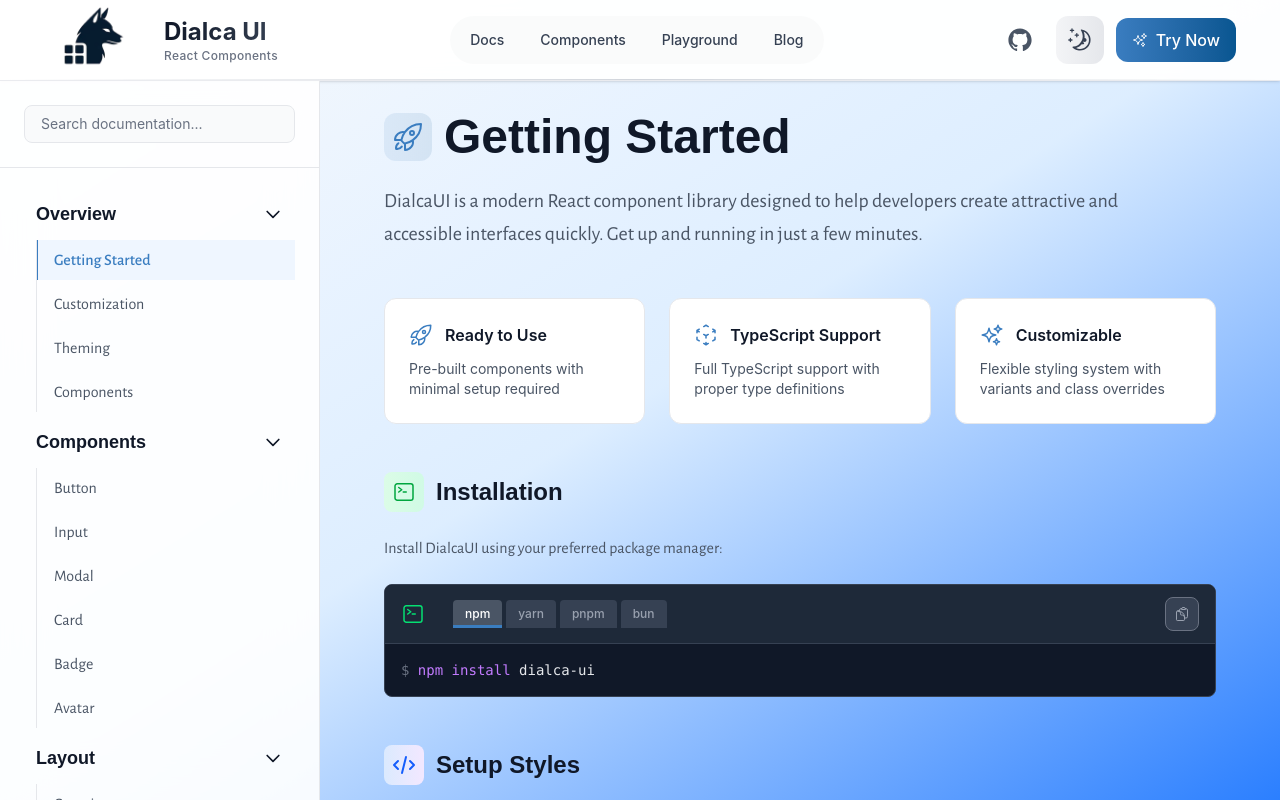
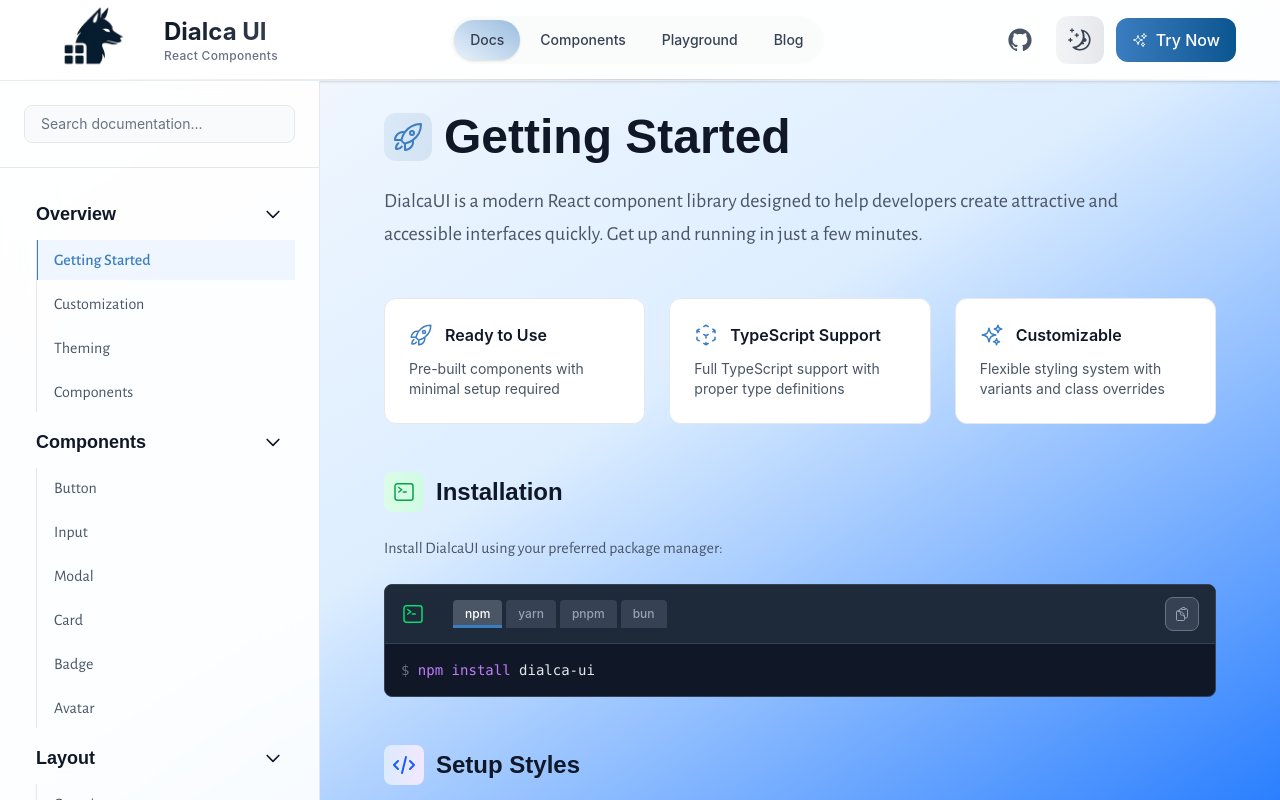
Before and after one commit to Diego17cp/dialca-ui, a React (Vite) app in the folder web/: page /docs/overview/getting-started in a window 1280 px wide. Built offline with nearby package versions, Linux system fonts and the light colour scheme; a web font is replaced by a local one.

Commit message:
fix: update Components link to correct path and enhance navigation with NavLink

```diff
--- a/web/src/app/layouts/components/Header.tsx
+++ b/web/src/app/layouts/components/Header.tsx
@@ -2,7 +2,7 @@ import logo from '@/assets/logo.webp';
 import darkLogo from '@/assets/dark-logo.webp';
 import { useTheme } from '@/core/hooks/useTheme';
 import { RxGithubLogo, RxMoon, RxSun } from 'react-icons/rx';
-import { Link } from 'react-router';
+import { Link, NavLink } from 'react-router';
 import { TbMenuDeep } from 'react-icons/tb';
 import { HiOutlineSparkles } from 'react-icons/hi2';
 
@@ -17,7 +17,7 @@ export const Header = () => {
         },
         {
             name: 'Components',
-            href: '/docs/components',
+            href: '/docs/overview/components',
             description: 'Browse components'
         },
         {
@@ -45,7 +45,7 @@ export const Header = () => {
                                 <img
                                     src={theme === 'dark' ? logo : darkLogo}
                                     alt="Dialca UI"
-                                    className="h-auto w-30 transition-all duration-300 group-hover:brightness-110 object-contain"
+                                    className="h-20 md:h-auto w-30 transition-all duration-300 group-hover:brightness-110 object-contain"
                                 />
                             </div>
                             <div className="md:flex flex-col hidden">
@@ -61,15 +61,17 @@ export const Header = () => {
                     <nav className="hidden lg:flex items-center">
                         <div className="flex items-center space-x-1 bg-gray-50/80 dark:bg-gray-800/50 rounded-full p-1 backdrop-blur-sm">
                             {navigationItems.map((item) => (
-                                <Link
+                                <NavLink
                                     key={item.name}
                                     to={item.href}
                                     title={item.description}
-                                    className="group relative px-4 py-2.5 rounded-full text-sm font-medium transition-all duration-200 hover:bg-white dark:hover:bg-gray-700 text-gray-700 hover:text-gray-900 dark:text-gray-300 dark:hover:text-white hover:shadow-sm"
+                                    className={({ isActive }) => `group relative px-4 py-2.5 rounded-full text-sm font-medium transition-all duration-200 hover:bg-white dark:hover:bg-gray-700 text-gray-700 hover:text-gray-900 dark:text-gray-300 dark:hover:text-white hover:shadow-sm
+                                        ${isActive ? 'bg-gradient-to-tr from-blue-400/10 to-primary/50 shadow-sm' : 'bg-transparent'}
+                                    `}
                                 >
                                     <span className="relative z-10">{item.name}</span>
                                     <div className="absolute inset-0 rounded-full bg-gradient-to-r from-blue-500/10 to-primary/40 opacity-0 group-hover:opacity-100 transition-opacity duration-200"></div>
-                                </Link>
+                                </NavLink>
                             ))}
                         </div>
                     </nav>
```
